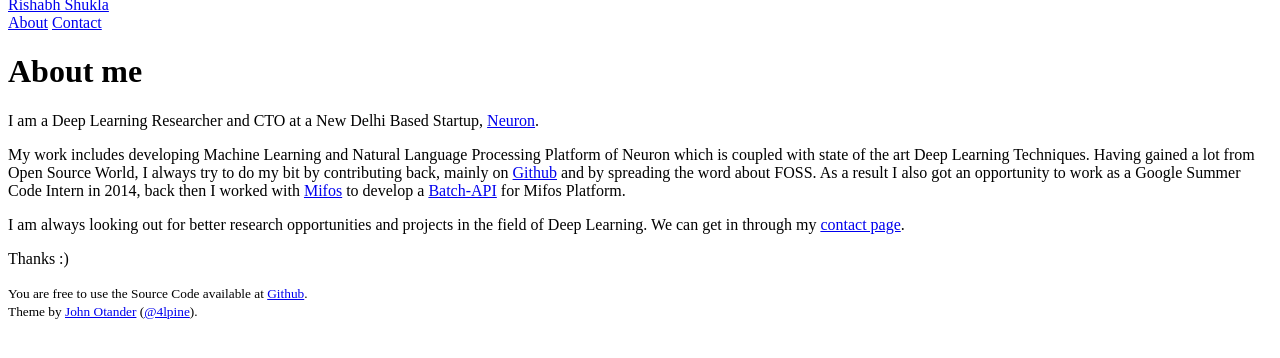
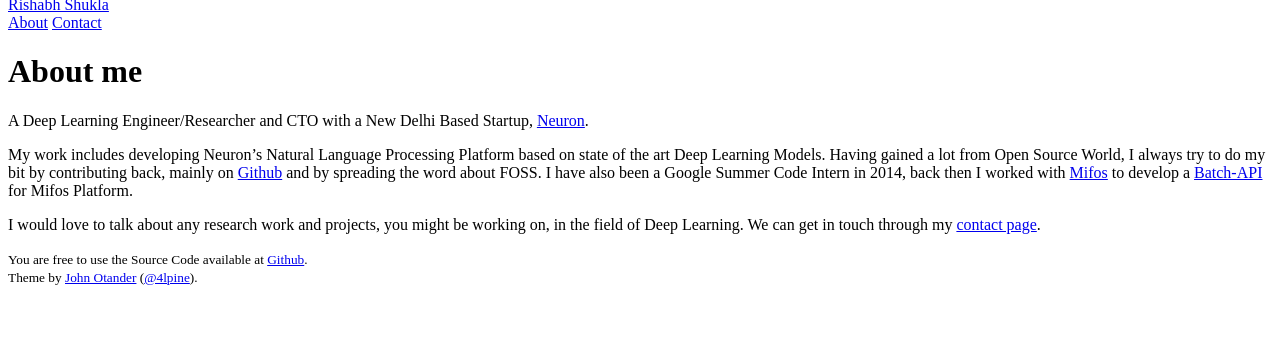
Before and after one commit to rishy/rishy.github.io, a Jekyll site: the page built from about.md, in a window 1280 px wide, cut to the strip 112-470 px from the top of the page. Built offline with Jekyll 4.4.1, drawn with Linux system fonts in a browser that asks for light colours.

Commit message:
(fix): made some edits in about.md

```diff
--- a/about.md
+++ b/about.md
@@ -4,10 +4,8 @@ title: About me
 permalink: /about/
 ---
 
-I am a Deep Learning Researcher and CTO at a New Delhi Based Startup, [Neuron](http://neuronme.com/).
+A Deep Learning Engineer/Researcher and CTO with a New Delhi Based Startup, [Neuron](http://neuronme.com/).
 
-My work includes developing Machine Learning and Natural Language Processing Platform of Neuron which is coupled with state of the art Deep Learning Techniques. Having gained a lot from Open Source World, I always try to do my bit by contributing back, mainly on [Github](https://github.com/rishy) and by spreading the word about FOSS. As a result I also got an opportunity to work as a Google Summer Code Intern in 2014, back then I worked with [Mifos]('http://mifos.org/') to develop a [Batch-API](https://github.com/rishy/mifosx/tree/Batch-API) for Mifos Platform.
+My work includes developing Neuron's Natural Language Processing Platform based on state of the art Deep Learning Models. Having gained a lot from Open Source World, I always try to do my bit by contributing back, mainly on [Github](https://github.com/rishy) and by spreading the word about FOSS. I have also been a Google Summer Code Intern in 2014, back then I worked with [Mifos]('http://mifos.org/') to develop a [Batch-API](https://github.com/rishy/mifosx/tree/Batch-API) for Mifos Platform.
 
-I am always looking out for better research opportunities and projects in the field of Deep Learning. We can get in through my [contact page](/contact/).
-
-Thanks :)
+I would love to talk about any research work and projects, you might be working on, in the field of Deep Learning. We can get in touch through my [contact page](/contact/).
```
